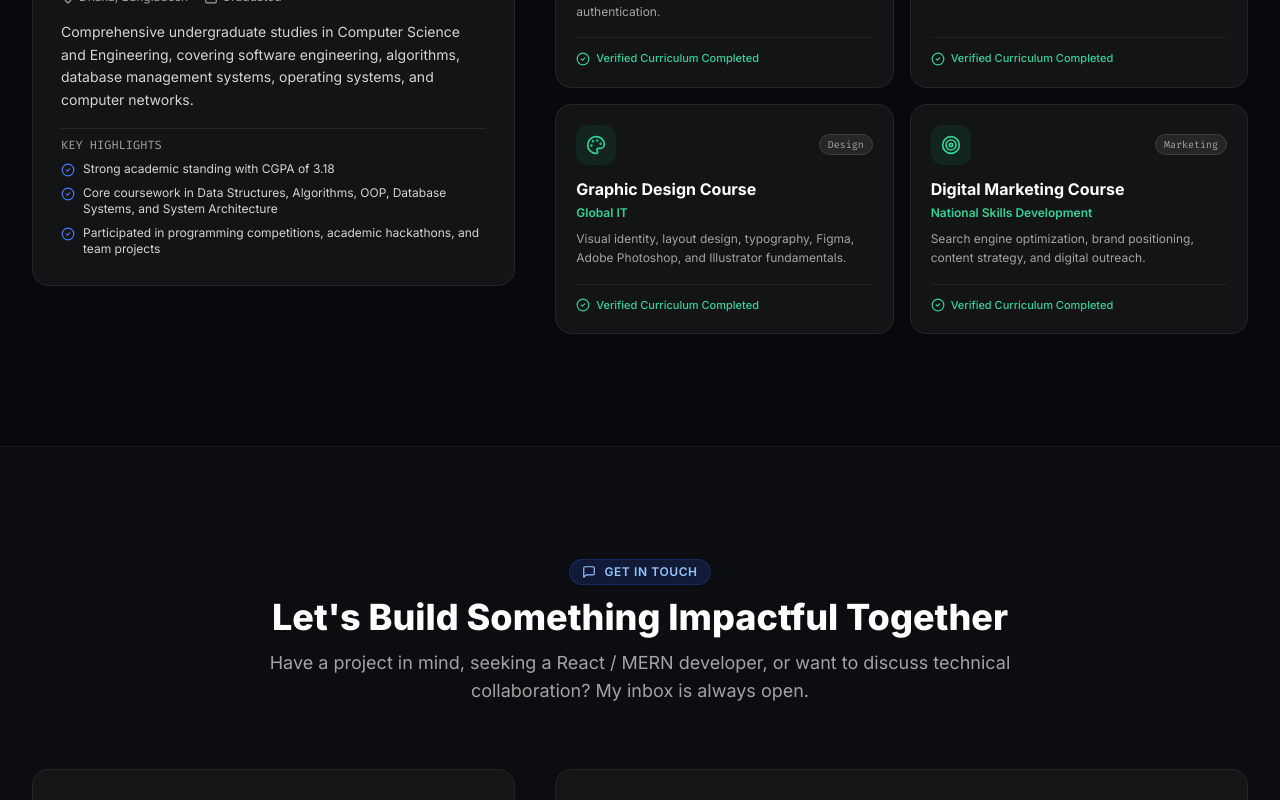
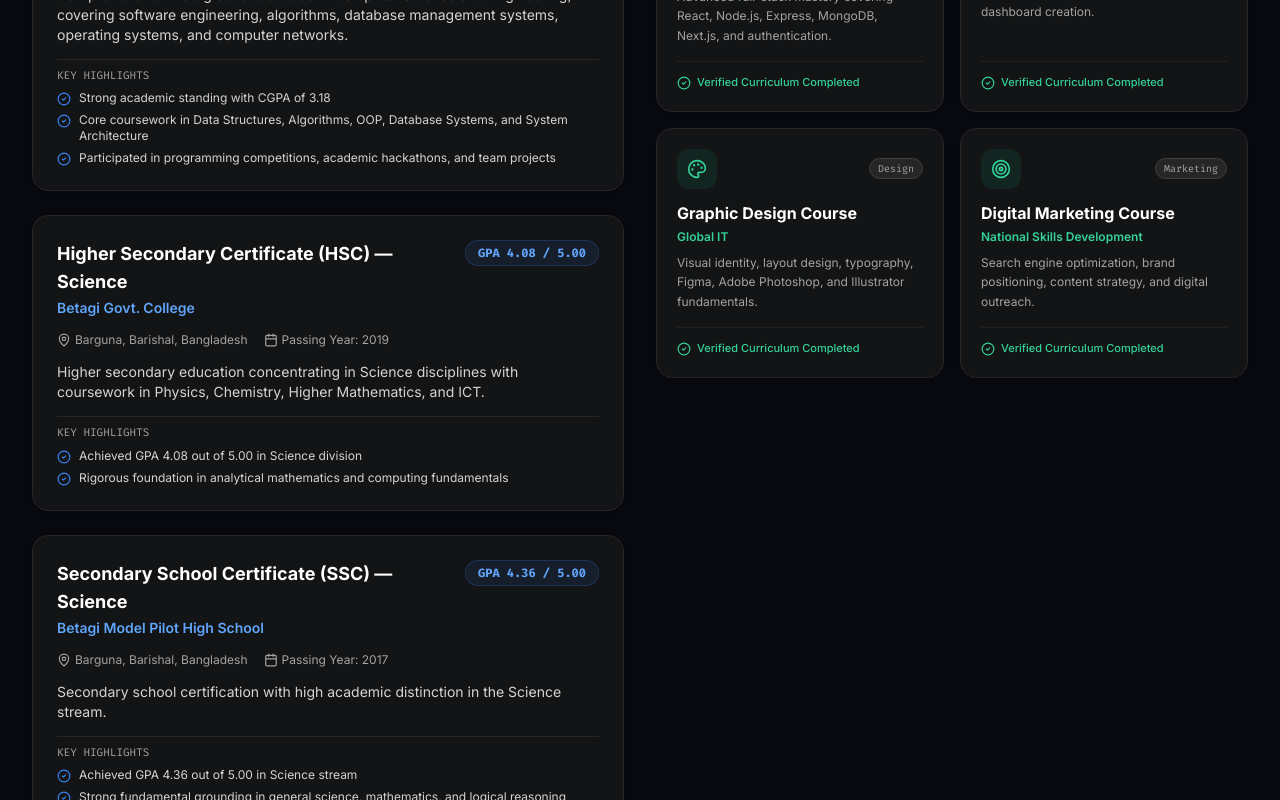
Before and after one commit to mdzarif55/portfolio, a Next.js app: page / in a window 1280 px wide. Shown: the part 6600-7400 px from the top of the page. Built offline with nearby package versions, Linux system fonts and the light colour scheme.

Commit message:
Add HSC and SSC education details with Betagi Govt College and Betagi Model Pilot High School

```diff
--- a/src/components/ExperienceEducation.tsx
+++ b/src/components/ExperienceEducation.tsx
@@ -41,22 +41,22 @@ export function ExperienceEducation() {
           </p>
         </div>
 
-        <div className="grid grid-cols-1 lg:grid-cols-12 gap-10">
+        <div className="grid grid-cols-1 lg:grid-cols-12 gap-8 items-start">
           {/* Left Column: Education */}
-          <div className="lg:col-span-5 space-y-6">
+          <div className="lg:col-span-6 space-y-6">
             <h3 className="text-xl font-bold text-neutral-900 dark:text-white flex items-center gap-2">
               <BookOpen className="w-5 h-5 text-blue-500" />
-              <span>Formal Education</span>
+              <span>Formal Education ({education.length})</span>
             </h3>
 
             {education.map((item, idx) => (
               <div
                 key={idx}
-                className="p-6 sm:p-7 rounded-2xl bg-white dark:bg-neutral-900/80 border border-neutral-200 dark:border-neutral-800 shadow-sm space-y-4 hover:border-blue-500/40 transition-colors"
+                className="p-5 sm:p-6 rounded-2xl bg-white dark:bg-neutral-900/80 border border-neutral-200 dark:border-neutral-800 shadow-sm space-y-3.5 hover:border-blue-500/40 transition-colors"
               >
                 <div className="flex items-start justify-between gap-3">
                   <div>
-                    <h4 className="font-bold text-neutral-900 dark:text-white text-lg">
+                    <h4 className="font-bold text-neutral-900 dark:text-white text-base sm:text-lg">
                       {item.degree}
                     </h4>
                     <p className="text-sm font-semibold text-blue-600 dark:text-blue-400 mt-0.5">
@@ -64,7 +64,7 @@ export function ExperienceEducation() {
                     </p>
                   </div>
                   <span className="px-3 py-1 rounded-full text-xs font-mono font-bold bg-blue-500/10 text-blue-600 dark:text-blue-400 border border-blue-500/20 shrink-0">
-                    CGPA {item.cgpa}
+                    {item.cgpa}
                   </span>
                 </div>
 
@@ -75,16 +75,16 @@ export function ExperienceEducation() {
                   </div>
                   <div className="flex items-center gap-1">
                     <Calendar className="w-3.5 h-3.5" />
-                    <span>Graduated</span>
+                    <span>{item.period}</span>
                   </div>
                 </div>
 
-                <p className="text-sm text-neutral-600 dark:text-neutral-300 leading-relaxed">
+                <p className="text-xs sm:text-sm text-neutral-600 dark:text-neutral-300 leading-relaxed">
                   {item.description}
                 </p>
 
-                <div className="space-y-2 pt-2 border-t border-neutral-200 dark:border-neutral-800">
-                  <span className="text-xs font-mono uppercase text-neutral-500 dark:text-neutral-400 block">
+                <div className="space-y-1.5 pt-2 border-t border-neutral-200 dark:border-neutral-800">
+                  <span className="text-[11px] font-mono uppercase text-neutral-500 dark:text-neutral-400 block">
                     Key Highlights
                   </span>
                   {item.highlights.map((highlight, hIdx) => (
@@ -99,10 +99,10 @@ export function ExperienceEducation() {
           </div>
 
           {/* Right Column: Certifications */}
-          <div className="lg:col-span-7 space-y-6">
+          <div className="lg:col-span-6 space-y-6">
             <h3 className="text-xl font-bold text-neutral-900 dark:text-white flex items-center gap-2">
               <Award className="w-5 h-5 text-emerald-500" />
-              <span>Specialized Certifications</span>
+              <span>Specialized Certifications ({certifications.length})</span>
             </h3>
 
             <div className="grid grid-cols-1 sm:grid-cols-2 gap-4">
--- a/src/data/portfolio-data.ts
+++ b/src/data/portfolio-data.ts
@@ -448,7 +448,7 @@ export const portfolioData: PortfolioData = {
     {
       degree: "Bachelor of Science in Computer Science & Engineering (BSc in CSE)",
       institution: "Daffodil Institute of IT",
-      cgpa: "3.18 / 4.00",
+      cgpa: "CGPA 3.18 / 4.00",
       location: "Dhaka, Bangladesh",
       period: "Graduated",
       description:
@@ -457,6 +457,32 @@ export const portfolioData: PortfolioData = {
         "Strong academic standing with CGPA of 3.18",
         "Core coursework in Data Structures, Algorithms, OOP, Database Systems, and System Architecture",
         "Participated in programming competitions, academic hackathons, and team projects",
+      ],
+    },
+    {
+      degree: "Higher Secondary Certificate (HSC) — Science",
+      institution: "Betagi Govt. College",
+      cgpa: "GPA 4.08 / 5.00",
+      location: "Barguna, Barishal, Bangladesh",
+      period: "Passing Year: 2019",
+      description:
+        "Higher secondary education concentrating in Science disciplines with coursework in Physics, Chemistry, Higher Mathematics, and ICT.",
+      highlights: [
+        "Achieved GPA 4.08 out of 5.00 in Science division",
+        "Rigorous foundation in analytical mathematics and computing fundamentals",
+      ],
+    },
+    {
+      degree: "Secondary School Certificate (SSC) — Science",
+      institution: "Betagi Model Pilot High School",
+      cgpa: "GPA 4.36 / 5.00",
+      location: "Barguna, Barishal, Bangladesh",
+      period: "Passing Year: 2017",
+      description:
+        "Secondary school certification with high academic distinction in the Science stream.",
+      highlights: [
+        "Achieved GPA 4.36 out of 5.00 in Science stream",
+        "Strong fundamental grounding in general science, mathematics, and logical reasoning",
       ],
     },
   ],
```
